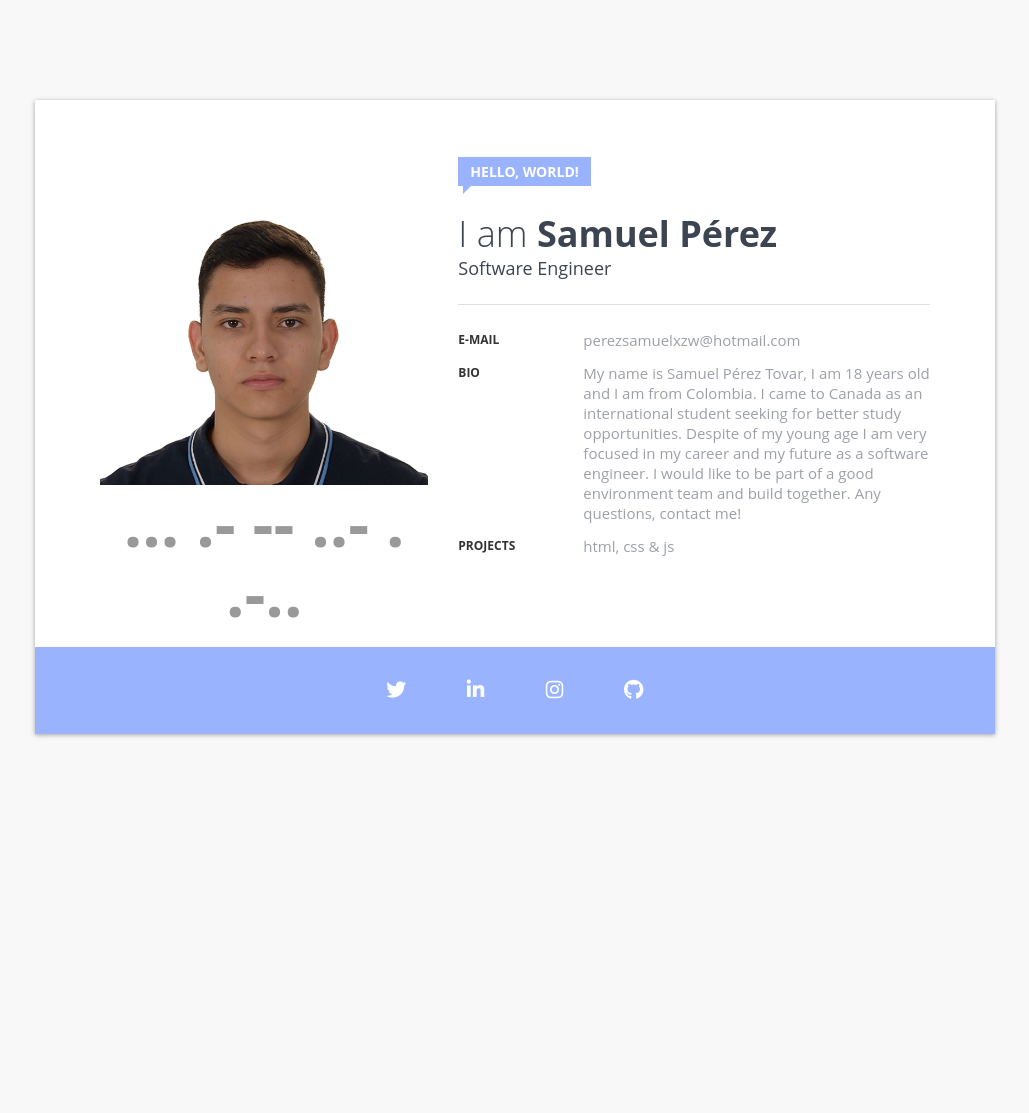
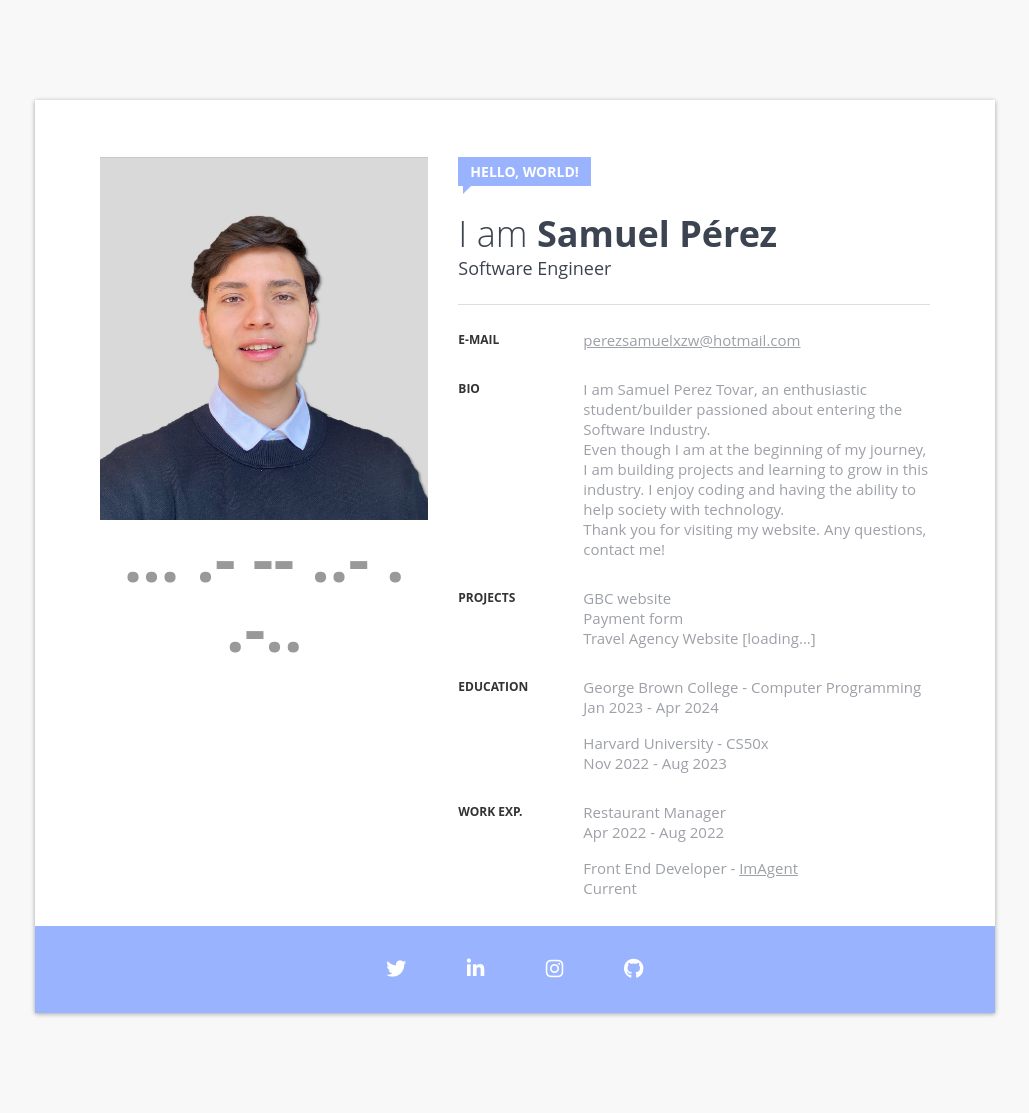
Before and after one commit to samuelpert/personal-blog, a PHP site: page / in a window 1280 px wide. Shown: the whole page, without its empty margins (125-1154 px from the left). Before the commit the page ends 738 px from the top, so only its background shows below. Run offline with PHP 8.4, Linux system fonts and the light colour scheme; some libraries are stand-ins or nearby versions.

Commit message:
New index and style version 2.0 (#6)
* Initial commit

* Initial.2 commit

* Initial.3 commit

* Correct github link

* Updated index and image

* Updated version 2.0 index

* Updated index file 2.0

* Updated index.html and style.css

```diff
--- a/assets/css/style.css
+++ b/assets/css/style.css
@@ -10,6 +10,21 @@ a{
     word-break: break-word;
     word-wrap: break-word;
 }
+
+.cont > a {
+  cursor: pointer;
+    text-decoration: none;
+    -ms-word-break: break-all;
+    word-break: break-word;
+    word-wrap: break-word;
+    text-decoration: underline;
+}
+
+.cont > a:hover{
+  background-color: #dedede;
+}
+
+
 
 a:hover {
     text-decoration: underline;
--- a/index.html
+++ b/index.html
@@ -16,7 +16,7 @@
   <div class="profile clearfix">
     <div class="picture">
       <!-- img should be portrait and image size minimum 325x305-->
-      <img src="assets/img/mypicture.jpg" alt="Samuel Perez">
+      <img src="assets/img/pfpic.png" alt="Samuel Perez">
       <div class="student_id">
         ... .- -- ..- . .-..
       </div>
@@ -37,20 +37,58 @@
         <li>
           <strong class="title">E-mail</strong>
           <span class="cont">
-            <a href="mailto:perezsamuelxzw@hotmail.com">
+            <a href="mailto:perezsamuelxzw@hotmail.com" target="_blank">
               perezsamuelxzw@hotmail.com
             </a>
           </span>
         </li>
+        <br>
         <li>
           <strong class="title">Bio</strong>
           <span class="cont">
-            My name is Samuel Pérez Tovar, I am 18 years old and I am from Colombia. I came to Canada as an international student seeking for better study opportunities. Despite of my young age I am very focused in my career and my future as a software engineer. I would like to be part of a good environment team and build together. Any questions, contact me!
+            I am Samuel Perez Tovar, an enthusiastic student/builder passioned about entering the Software Industry. <br> Even though I am at the beginning of my journey, I am building projects and learning to grow in this industry. I enjoy coding and having the ability to help society with technology. <br>Thank you for visiting my website. Any questions, contact me!
           </span>
         </li>
+        <br>
         <li>
-          <strong class="title">PROJECTS</strong>
-          <span class="cont"><a href="html-css-javascript" title="CourseCOde">html, css & js</a></span>
+          <strong class="title">Projects</strong>
+          <span class="cont">GBC website</span>
+          <span class="cont">Payment form</span>
+          <span class="cont">Travel Agency Website [loading...]</span>
+        </li>
+        <br>
+        <li>
+          <strong class="title">Education</strong>
+          <span class="cont">
+            George Brown College - Computer Programming
+          </span>
+          <span class="cont">
+            Jan 2023 - Apr 2024
+          </span>
+          <br>
+          <span class="cont">
+            Harvard University - CS50x
+          </span>
+          <span class="cont">
+            Nov 2022 - Aug 2023
+          </span>
+        </li>
+        <br>
+        <li>
+          <strong class="title">Work Exp.</strong>
+          <span class="cont">
+            Restaurant Manager
+          </span>
+          <span class="cont">
+              Apr 2022 - Aug 2022
+          </span>
+          <br>
+          <span class="cont">
+            Front End Developer - <a href="https://www.imagent.ca" target="_blank">ImAgent</a>
+          </span>
+          <span class="cont">
+            Current
+          </span>
         </li>
       </ul>
     </div>
@@ -73,7 +111,7 @@
         </a>
       </li>
       <li>
-        <a class="ripple-centered" href="https://github.com/SamuelPT95" target="_blank">
+        <a class="ripple-centered" href="https://github.com/samuelpert" target="_blank">
           <i class="fa fa-github"></i>
         </a>
       </li>
```
Also changed, not shown: assets/img/pfpic.png (added).
